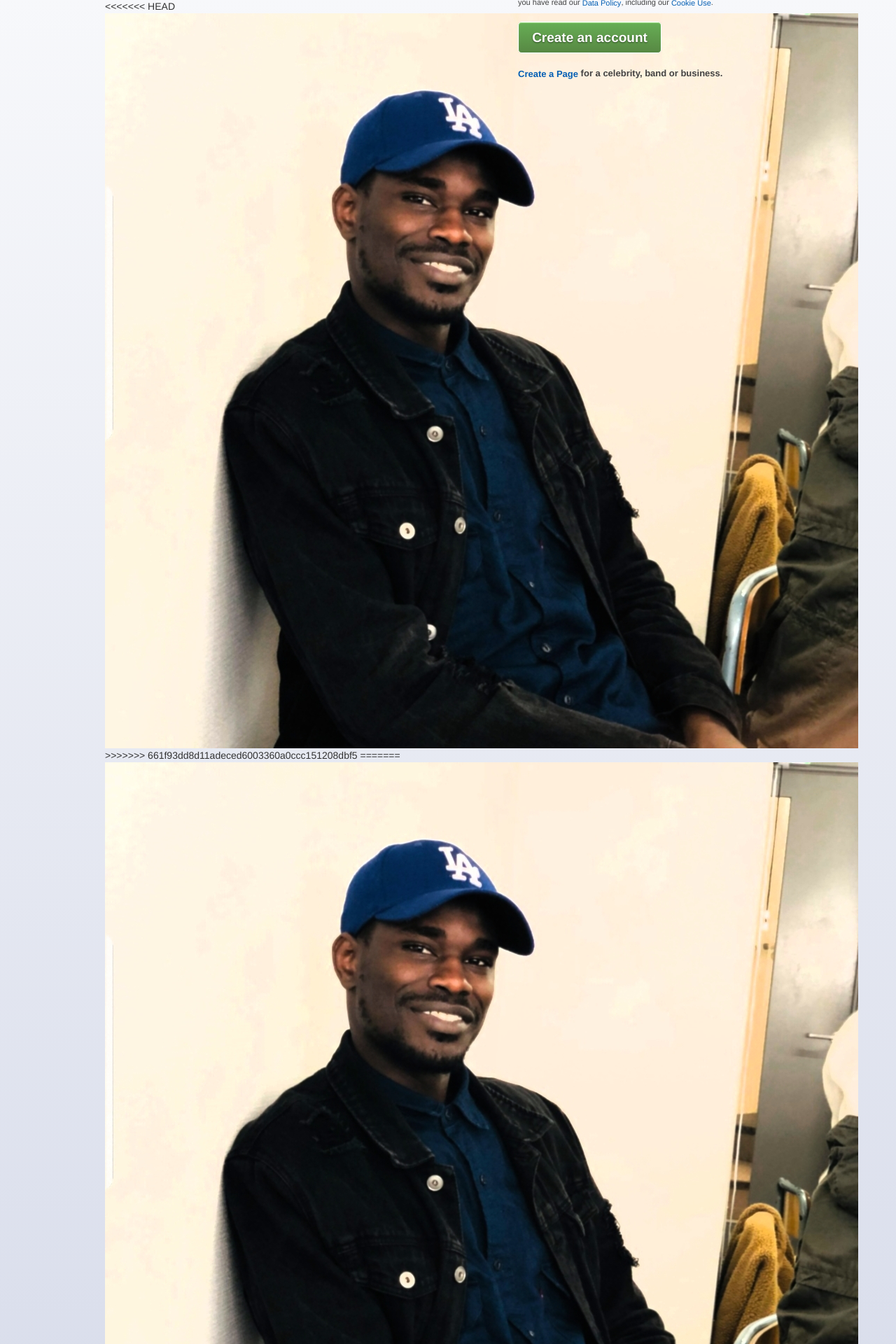
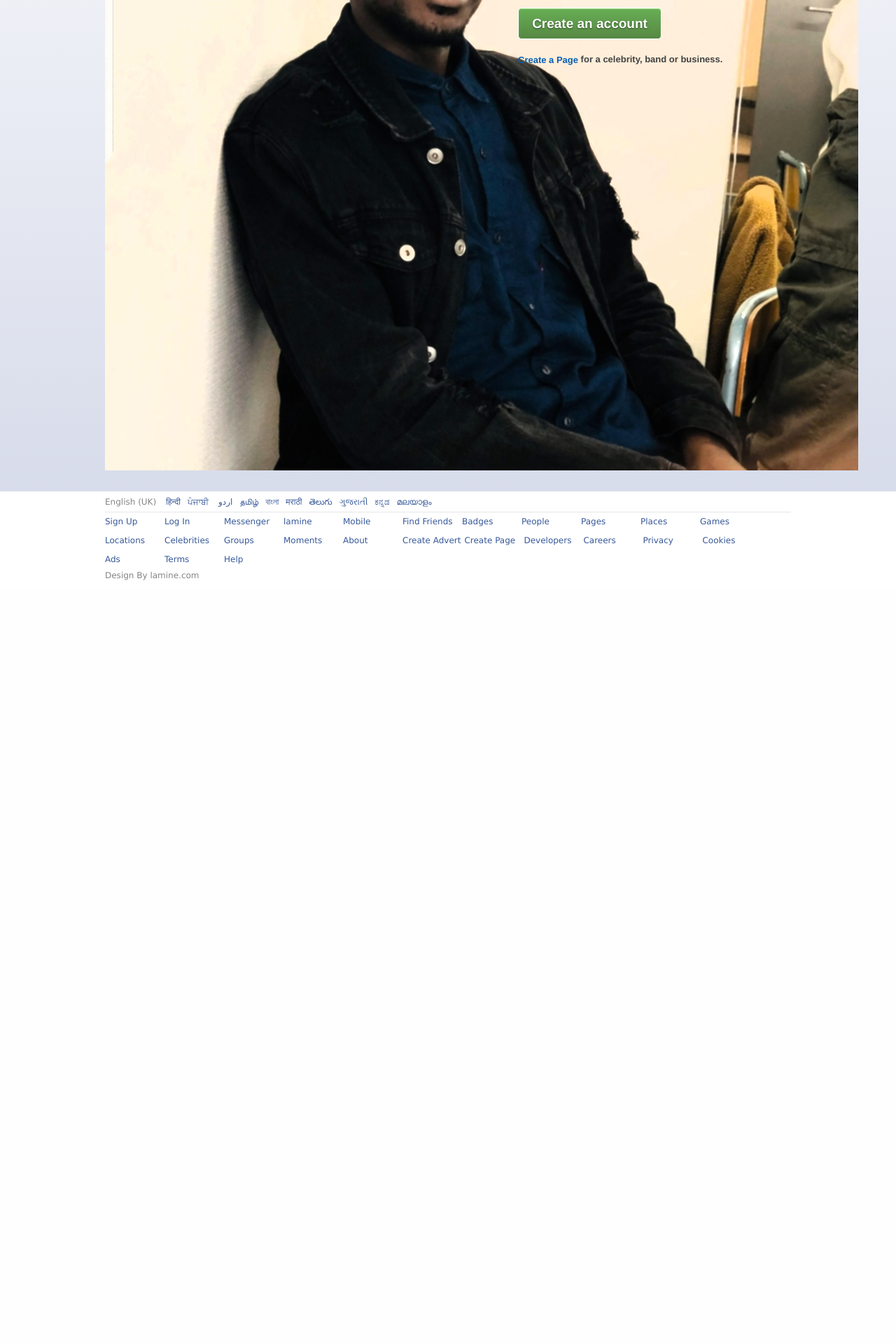
Before and after one commit to ne18070/my-first-blog, a Django app: page / in a window 1280 px wide. Shown: the part 545-2465 px from the top of the page at 70% size. After the commit the page ends 1374 px from the top, so only its background shows below. Run offline with Django 3.2, Linux system fonts and the light colour scheme; some libraries are stand-ins or nearby versions.

Commit message:
Update homepage.html

```diff
--- a/blog/templates/blog/homepage.html
+++ b/blog/templates/blog/homepage.html
@@ -11,25 +11,13 @@
           <link href="//fonts.googleapis.com/css?family=Lobster&subset=latin,latin-ext" rel="stylesheet" type="text/css">
           <link rel="stylesheet" href="{% static 'css/homepage_style.css' %}">
       </head>
-</head>
-=======
-    <head>
-        <title>Django Girls blog</title>
-        <link rel="stylesheet" href="//maxcdn.bootstrapcdn.com/bootstrap/3.2.0/css/bootstrap.min.css">
-        <link rel="stylesheet" href="//maxcdn.bootstrapcdn.com/bootstrap/3.2.0/css/bootstrap-theme.min.css">
-        <link href="//fonts.googleapis.com/css?family=Lobster&subset=latin,latin-ext" rel="stylesheet" type="text/css">
-        <link rel="stylesheet" href="{% static 'css/homepage_style.css' %}">
-    </head>
->>>>>>> 661f93dd8d11adeced6003360a0ccc151208dbf5
+
 <body>
 
 <div id="header_wrapper">
  <div id="header">
 <<<<<<< HEAD
  <li id="sitename"><a href="https://www.facebook.com/ELLameeno?ref=bookmarks">lamine</a></li>
-=======
- <li id="sitename"><a href="http://lamine.com">lamine</a></li>
->>>>>>> 661f93dd8d11adeced6003360a0ccc151208dbf5
  <form action="post">
  <li>Email or Phone<br><input type="text" name="email"></li>
  <li>Password<br><input type="password" name="password"><br><a href="">Forgotten account?</a></li>
@@ -41,19 +29,9 @@
 <div id="wrapper">
 
 <div id="div1">
-<<<<<<< HEAD
-<p>Lamine helps you connect and share with the <br>people in your life.</p>
-<img src="images/fb_map_image.png">
-=======
 <p<Lamine help you connect and share with the <br>people in your life.</p>
-<<<<<<< HEAD
-<img src="https://github.com/ne18070/my-first-blog/blob/master/blog/Lamine.jpg">
->>>>>>> 661f93dd8d11adeced6003360a0ccc151208dbf5
-=======
 <img src="{% static 'blog/lamine.jpg' %}">
->>>>>>> d91c576ce83accb347c549b8809ca9be3e0636fa
 </div>
-
 <div id="div2">
 <h1>Create an account</h1>
 <p>It's free and always will be.</p>
@@ -82,13 +60,8 @@
 English (UK) <a href="">हिन्दी</a><a href="">ਪੰਜਾਬੀ</a><a href=""> اردو</a><a href="">தமிழ்</a><a href="">বাংলা</a><a href="">मराठी</a><a href="">తెలుగు</a><a href="">ગુજરાતી</a><a href="">ಕನ್ನಡ</a><a href="">മലയാളം</a>
 </div>
 <div id="footer2">
-<<<<<<< HEAD
 <a href="">Sign Up</a><a href="">Log In</a><a href="">Messenger</a><a href="">lamine</a><a href="">Mobile</a><a href="">Find Friends</a><a href="">Badges</a><a href="">People</a><a href="">Pages</a><a href="">Places</a><a href="">Games</a><a href="">Locations</a><a href="">Celebrities</a><a href="">Groups</a><a href="">Moments</a><a href="">About</a><a href="">Create Advert</a><a href="">Create Page</a><a href="">Developers</a><a href="">Careers</a><a href="">Privacy</a><a href="">Cookies</a><a href="">Ads</a><a href="">Terms</a><a href="">Help</a>
 <p>Design By lamine.com</a>
-=======
-<a href="">Sign Up</a><a href="">Log In</a><a href="">Messenger</a><a href="">Lamine</a><a href="">Mobile</a><a href="">Find Friends</a><a href="">Badges</a><a href="">People</a><a href="">Pages</a><a href="">Places</a><a href="">Games</a><a href="">Locations</a><a href="">Celebrities</a><a href="">Groups</a><a href="">Moments</a><a href="">About</a><a href="">Create Advert</a><a href="">Create Page</a><a href="">Developers</a><a href="">Careers</a><a href="">Privacy</a><a href="">Cookies</a><a href="">Ads</a><a href="">Terms</a><a href="">Help</a>
-<p>Design By Lamine.com</a>
->>>>>>> 661f93dd8d11adeced6003360a0ccc151208dbf5
 </div>
 
 </div>
```
